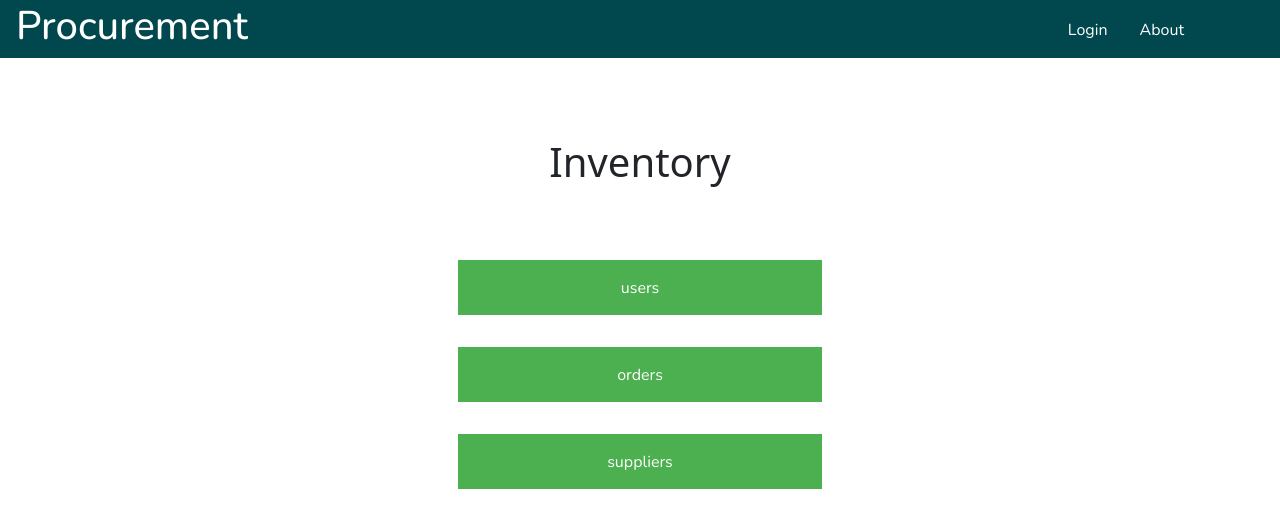
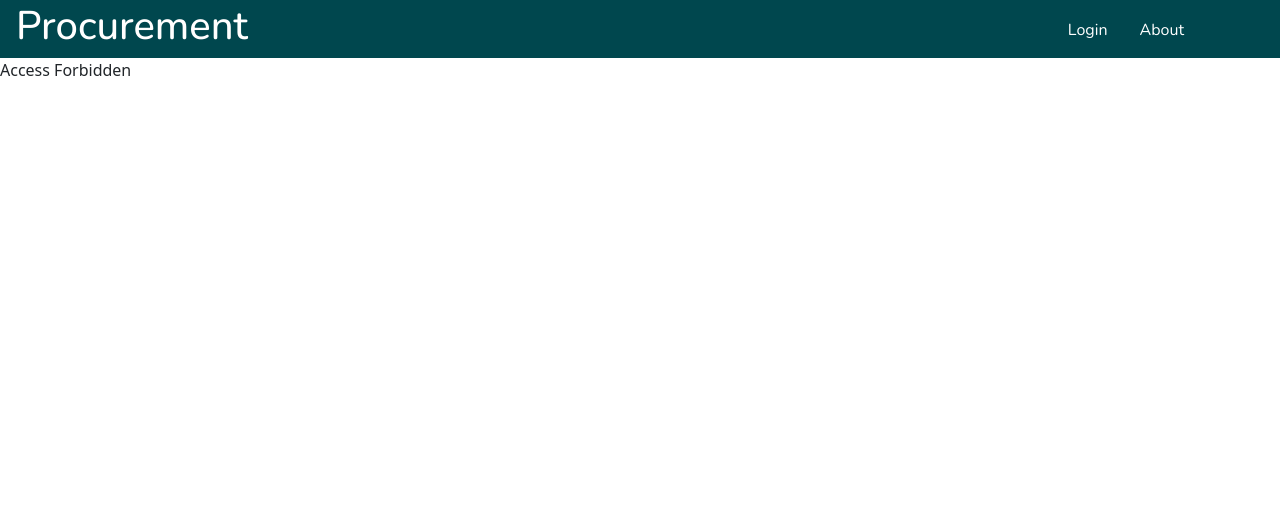
Before and after one commit to lyeskara/procurement-system, a React (Create React App) app in the folder project/: page /inventory in a window 1280 px wide. Shown: the top 528 px of the page. Built offline with nearby package versions, Linux system fonts and the light colour scheme.

Commit message:
Update Inventory.js

```diff
--- a/project/src/routes/Inventory.js
+++ b/project/src/routes/Inventory.js
@@ -2,8 +2,29 @@
 import {useState , useEffect} from 'react'
 import { Link } from "react-router-dom";
 import '../componentCSS/inventory.css'
+import {checkCookie} from "./CookieFunction";
+// function Inventory() {
+//
+// return(
+//   <>
+//   <h1 id='h'>Inventory</h1>
+//   <div id='choices'>
+//   <button> <Link to="/users"  id='link'>users</Link> </button>
+//   <button> <Link to="/orders" id='link'>orders</Link> </button>
+//   <button> <Link to="/suppliers" id='link'>suppliers</Link> </button>
+//   </div>
+//   </>
+// )
+// }
+//
+// export default Inventory
+
 function Inventory() {
-
+  console.log(!checkCookie('is_logged_in'),!checkCookie('supervisor'))
+  return (
+      <>
+        {(() => {
+          if (checkCookie('is_logged_in') && checkCookie('supervisor')) {
             return(
                   <>
                   <h1 id='h'>Inventory</h1>
@@ -14,6 +35,15 @@
                   </div>
                   </>
 )
+          } else  {
+            return (
+                <div>Access Forbidden</div>
+            )
+          }
+        })()}
+      </>
+  )
+
 }
 
 export default Inventory
```
Lines whose indentation alone changed are shown as unchanged.
